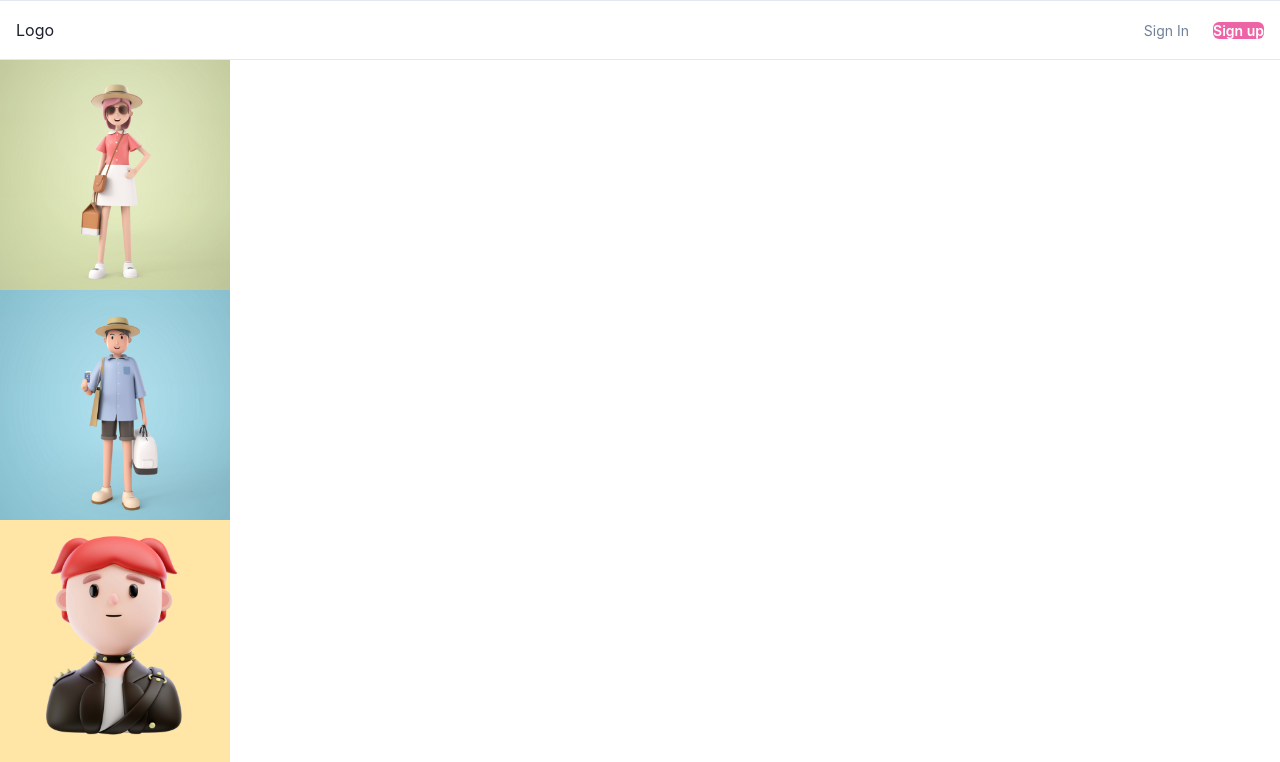
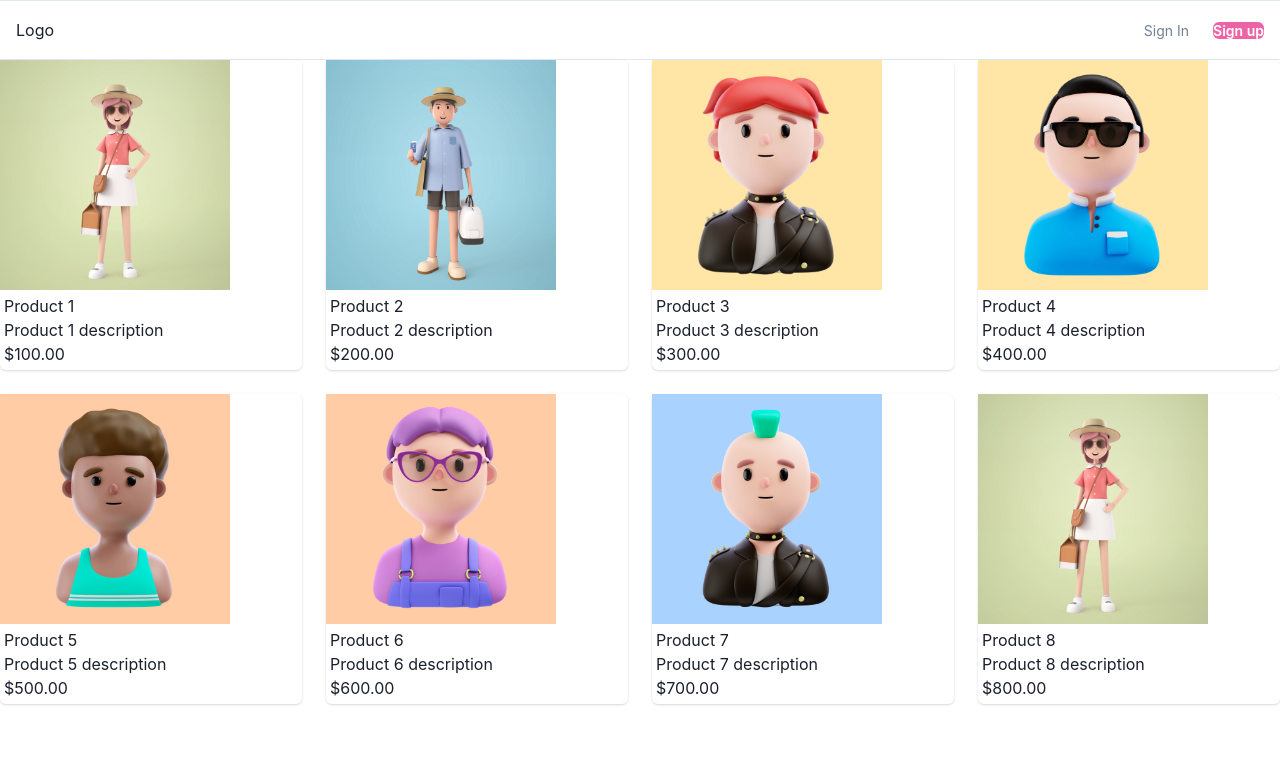
Before and after one commit to jesualujan/Ecommerce-32-web-A, a Next.js app in the folder ecommerce/: page / in a window 1280 px wide. Shown: the top 762 px of the page. Built offline with nearby package versions, Linux system fonts and the light colour scheme.

Commit message:
✨ creamos la vista de nuestros productos

```diff
--- a/ecommerce/components/Products.js
+++ b/ecommerce/components/Products.js
@@ -1,23 +1,43 @@
 import React from 'react'
 import {data} from '../utils/data'
 import { Image } from '@chakra-ui/react'
+import {
+  Grid,
+  GridItem,
+  Card,
+  Box
+} from '@chakra-ui/react'
+import  Link  from 'next/link'
 // import Image from 'next/image'
 
 const Products = () => {
   return (
     <div>
+      <Grid templateColumns={{base: "1fr", lg:"repeat(4, 1fr)"}} gap={6}>
         {data.products.map((products) => (
+          <GridItem key={products.id} colSpan={1}>
+            <Card>
+              <Link href={`/product/${products.id}`}>
                 <Image
                   key={products._id}
                   src={`/images${products.image}`}
                   alt={products.title}
                   width={230}
                   height={230}
-        style={{objectFit: "cover"}}
+                  style={{ objectFit: "cover" }}
                 />
+                <Box py={1} px={1}>
+                  <h3>{products.title}</h3>
+                  <div>{products.description}</div>
+                  <div>${products.price}.00</div>
+                </Box>
+              </Link>
+            </Card>
+          </GridItem>
         ))}
+      </Grid>
     </div>
-  )
+  );
 }
 
 export default Products
```
Lines whose indentation alone changed are shown as unchanged.
